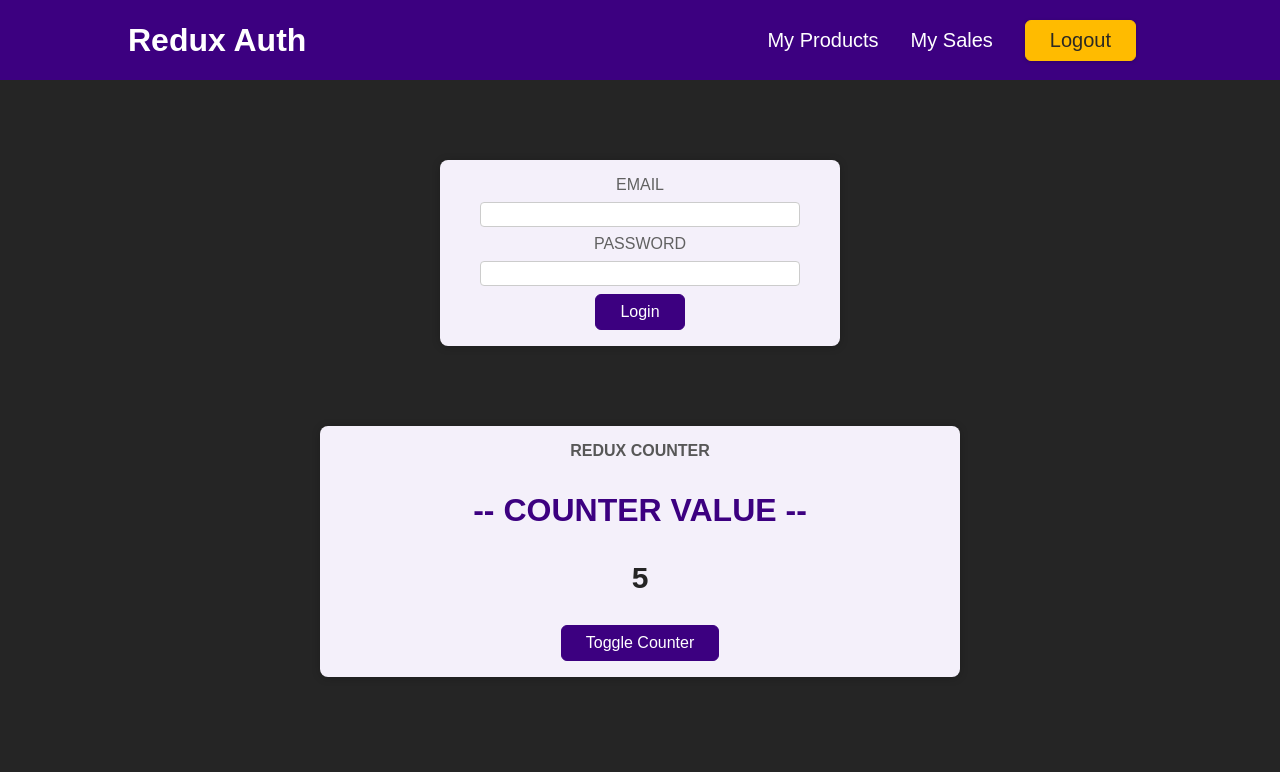
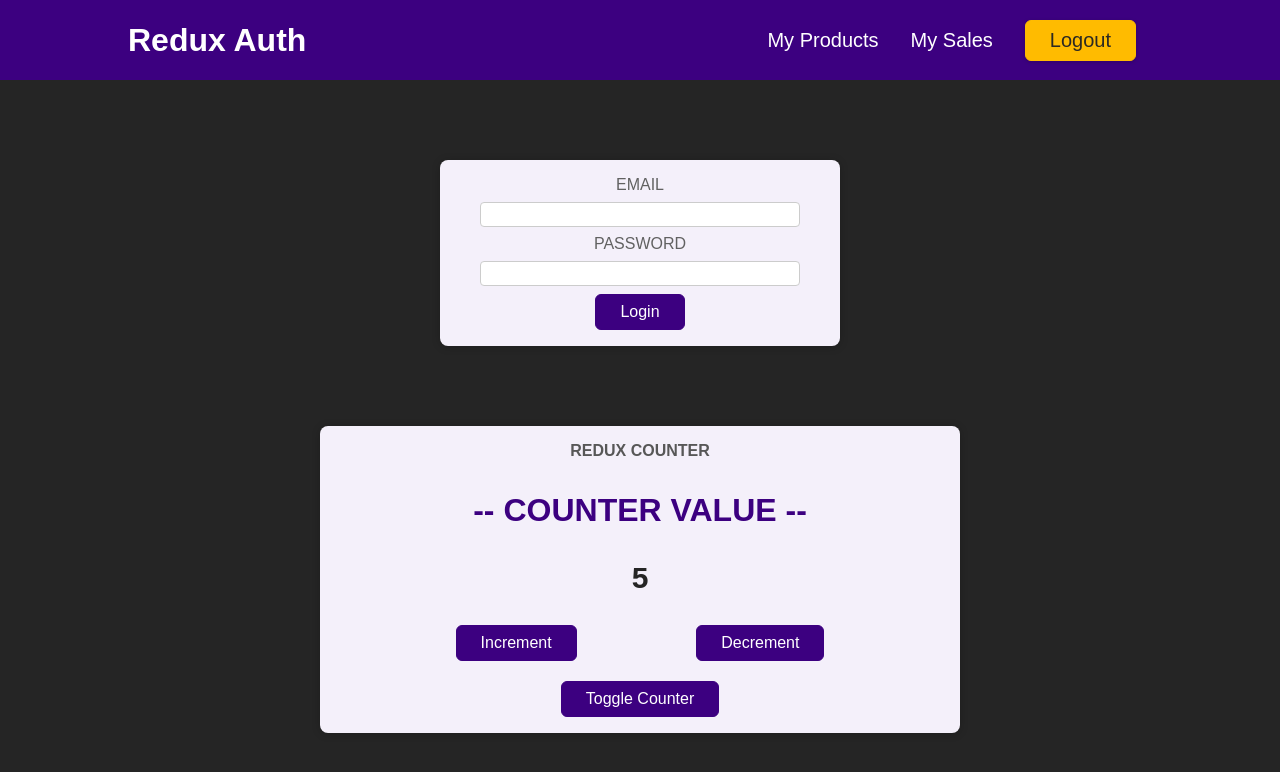
Before and after one commit to CoolShivas/005--Auth_Counter_React_Redux_ToolKit, a React (Vite) app in the folder auth_counter_react_reduxtoolkit/: page / in a window 1280 px wide. Shown: the top 772 px of the page. Built offline with nearby package versions, Linux system fonts and the light colour scheme.

Commit message:
Increment and Decrement buttons added with the help of actions and dispatch

```diff
--- a/auth_counter_react_reduxtoolkit/src/components/main/Counter.jsx
+++ b/auth_counter_react_reduxtoolkit/src/components/main/Counter.jsx
@@ -1,9 +1,22 @@
-import { useSelector } from "react-redux";
+import { useDispatch, useSelector } from "react-redux";
 import classes from './Counter.module.css';
+import { counterActions } from "../../store";
 
 const Counter = () => {
 
+    const dispatch = useDispatch();
+
     const { counterValue } = useSelector(state => state.counterNumber);
+
+    const handlerOnIncrement = () => {
+        console.log(counterActions.increment());
+        dispatch(counterActions.increment());
+    };
+
+    const handlerOnDecrement = () => {
+        console.log(counterActions.decrement());
+        dispatch(counterActions.decrement());
+    };
 
     const toggleCounterHandler = () => { };
 
@@ -13,7 +26,13 @@ const Counter = () => {
             <div className={classes.value}>-- COUNTER VALUE --</div>
             <p> {counterValue} </p>
             {/* Here, we are getting the output as 5 ; */}
+            <div className={classes.increase_decrease__btn}>
+                <button onClick={handlerOnIncrement}> Increment </button>
+                <button onClick={handlerOnDecrement}> Decrement </button>
+            </div>
+
             <button onClick={toggleCounterHandler}>Toggle Counter</button>
+
         </main>
     );
 };
--- a/auth_counter_react_reduxtoolkit/src/components/main/Counter.module.css
+++ b/auth_counter_react_reduxtoolkit/src/components/main/Counter.module.css
@@ -26,3 +26,11 @@
   margin: 2rem 0;
   font-weight: bold;
 }
+
+.increase_decrease__btn {
+  display: flex;
+  flex-direction: row;
+  justify-content: space-evenly;
+  align-items: center;
+  margin-bottom: 20px;
+}
--- a/auth_counter_react_reduxtoolkit/src/store/index.js
+++ b/auth_counter_react_reduxtoolkit/src/store/index.js
@@ -4,8 +4,12 @@ const counterSlice = createSlice({
   name: "counter",
   initialState: { counterValue: 5 },
   reducers: {
-    increment: (currState, action) => {},
-    decrement: (currState, action) => {},
+    increment: (currState, action) => {
+      currState = currState.counterValue++;
+    },
+    decrement: (currState, action) => {
+      currState = currState.counterValue--;
+    },
   },
 });
 
@@ -15,4 +19,6 @@ const counterConfigStore = configureStore({
   },
 });
 
+export const counterActions = counterSlice.actions;
+
 export default counterConfigStore;
```
